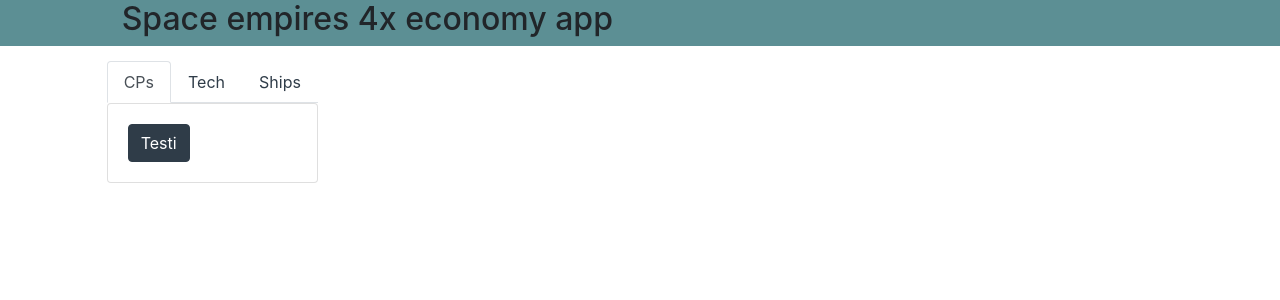
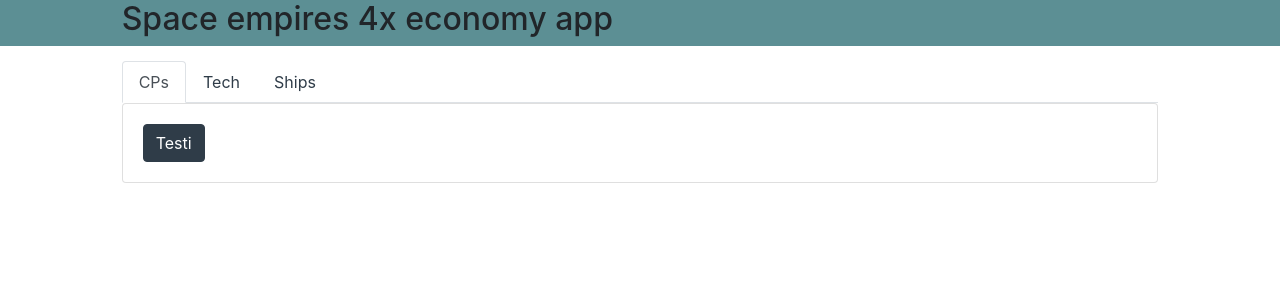
Before and after one commit to Hapi/space-empires-4x-economy, an Angular app: page / in a window 1280 px wide. Shown: the top 300 px of the page. Built offline with nearby package versions, Linux system fonts and the light colour scheme.

Commit message:
extra rows removed

```diff
--- a/src/app/app.component.html
+++ b/src/app/app.component.html
@@ -14,11 +14,7 @@
         <div class="col-1">
         </div>
         <div class="col-10">
-            <div class="row">
-            </div>
-            <div class="row">
-                <router-outlet></router-outlet>
-            </div>
+            <router-outlet></router-outlet>
         </div>
         <div class="col-1">
         </div>
```
